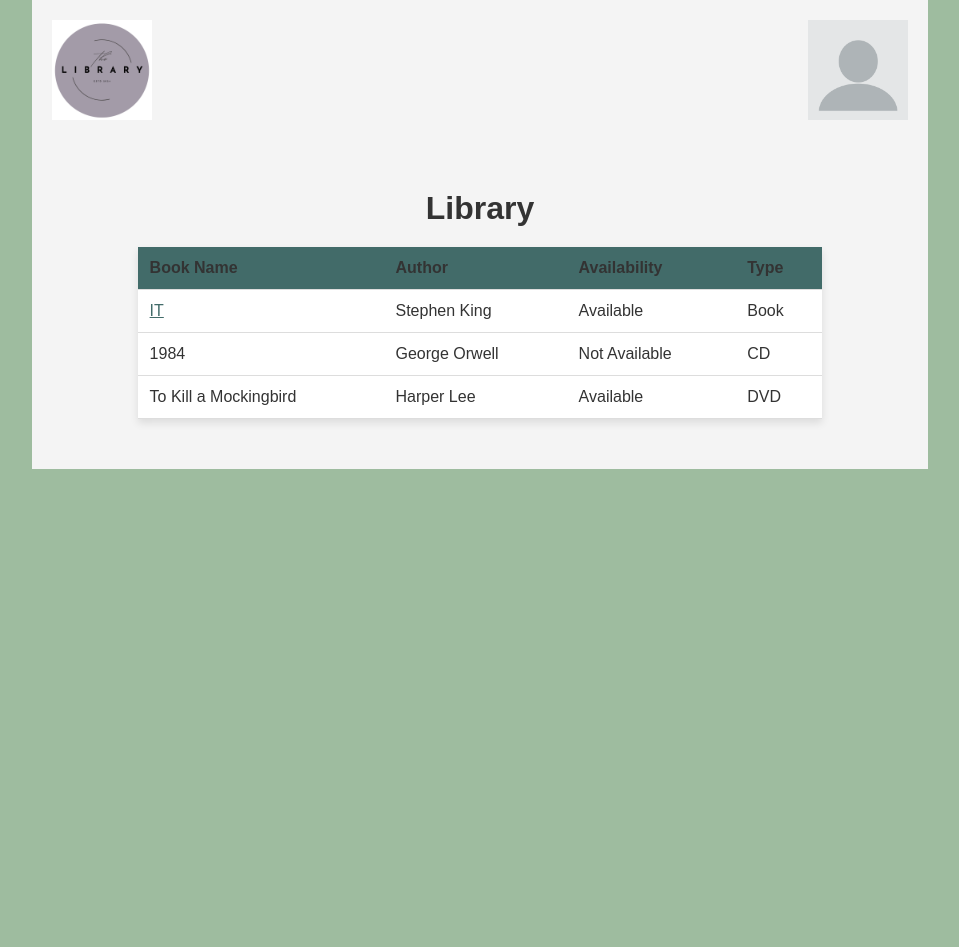
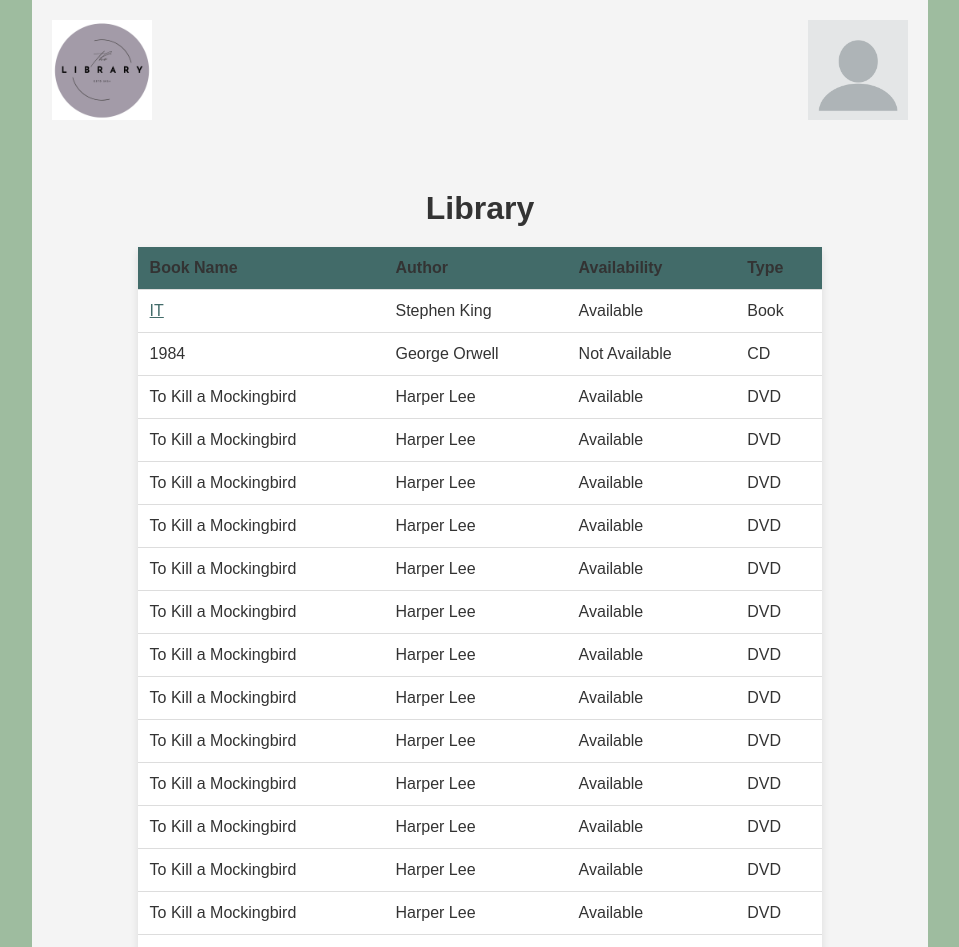
Before and after one commit to 14ellisj/LibarySystem, a Vue app in the folder UI/Library System/: page /front in a window 1280 px wide. Shown: the top 947 px of the page, without its empty margins (160-1119 px from the left). Before the commit the page ends 800 px from the top, so only its background shows below. Built offline with nearby package versions, Linux system fonts and the light colour scheme.

Commit message:
Fill table

```diff
--- a/UI/Library System/src/components/StartView/FrontView.vue
+++ b/UI/Library System/src/components/StartView/FrontView.vue
@@ -43,6 +43,84 @@ import MediaService from '@/services/MediaService'
                     <td>George Orwell</td>
                     <td>Not Available</td>
                     <td>CD</td>
+                </tr>
+                <tr>
+                    <td>To Kill a Mockingbird</td>
+                    <td>Harper Lee</td>
+                    <td>Available</td>
+                    <td>DVD</td>
+                </tr>
+                <tr>
+                    <td>To Kill a Mockingbird</td>
+                    <td>Harper Lee</td>
+                    <td>Available</td>
+                    <td>DVD</td>
+                </tr>
+                <tr>
+                    <td>To Kill a Mockingbird</td>
+                    <td>Harper Lee</td>
+                    <td>Available</td>
+                    <td>DVD</td>
+                </tr>
+                <tr>
+                    <td>To Kill a Mockingbird</td>
+                    <td>Harper Lee</td>
+                    <td>Available</td>
+                    <td>DVD</td>
+                </tr>
+                <tr>
+                    <td>To Kill a Mockingbird</td>
+                    <td>Harper Lee</td>
+                    <td>Available</td>
+                    <td>DVD</td>
+                </tr>
+                <tr>
+                    <td>To Kill a Mockingbird</td>
+                    <td>Harper Lee</td>
+                    <td>Available</td>
+                    <td>DVD</td>
+                </tr>
+                <tr>
+                    <td>To Kill a Mockingbird</td>
+                    <td>Harper Lee</td>
+                    <td>Available</td>
+                    <td>DVD</td>
+                </tr>
+                <tr>
+                    <td>To Kill a Mockingbird</td>
+                    <td>Harper Lee</td>
+                    <td>Available</td>
+                    <td>DVD</td>
+                </tr>
+                <tr>
+                    <td>To Kill a Mockingbird</td>
+                    <td>Harper Lee</td>
+                    <td>Available</td>
+                    <td>DVD</td>
+                </tr>
+                <tr>
+                    <td>To Kill a Mockingbird</td>
+                    <td>Harper Lee</td>
+                    <td>Available</td>
+                    <td>DVD</td>
+                </tr>
+                <tr>
+                    <td>To Kill a Mockingbird</td>
+                    <td>Harper Lee</td>
+                    <td>Available</td>
+                    <td>DVD</td>
+                </tr>
+                <tr>
+                    <td>To Kill a Mockingbird</td>
+                    <td>Harper Lee</td>
+                    <td>Available</td>
+                    <td>DVD</td>
+                </tr>
+                <tr>
+                    <td>To Kill a Mockingbird</td>
+                    <td>Harper Lee</td>
+                    <td>Available</td>
+                    <td>DVD</td>
                 </tr>
                 <tr>
                     <td>To Kill a Mockingbird</td>
```
